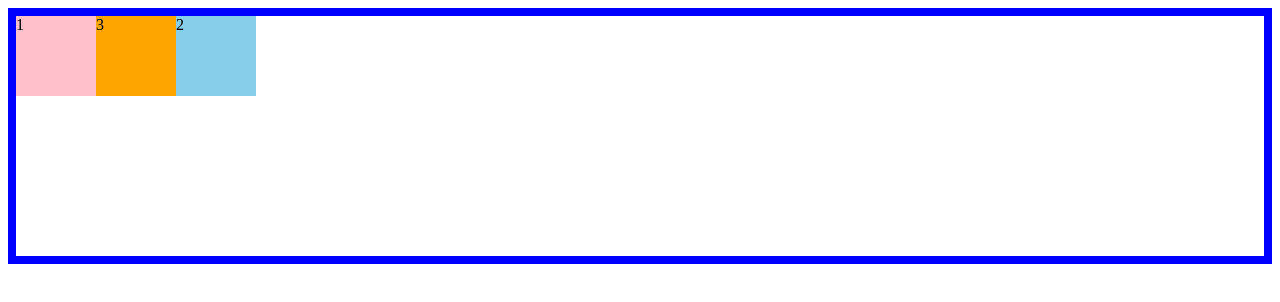
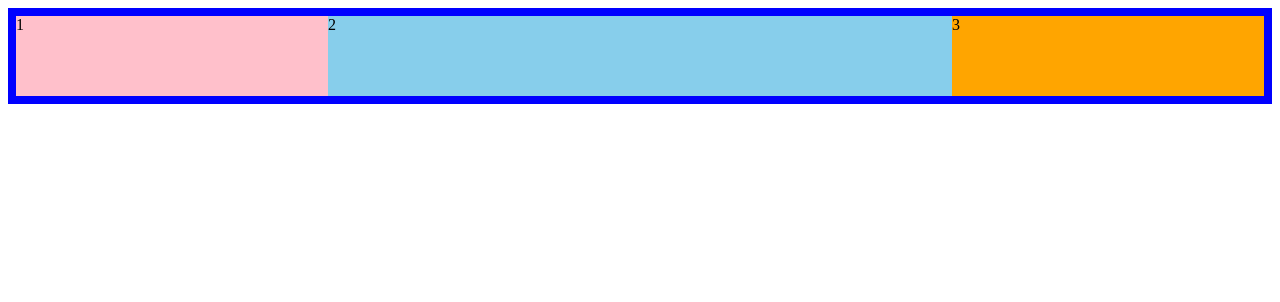
Before and after one commit to Fendo181/css_practice, a plain HTML site: page flexbox/index.html in a window 1280 px wide. Drawn offline with Linux system fonts and the light colour scheme.

Commit message:
コンテナアイテムのflex:1の概念について理解した

```diff
--- a/flexbox/style.css
+++ b/flexbox/style.css
@@ -3,23 +3,24 @@
 .container {
   border: 8px solid blue;
   display: flex;
-  height: 240px;
 }
 .item-1 {
   width: 80px;
   height: 80px;
   background-color: pink;
+  flex: 1;
 }
 
 .item-2 {
   width: 80px;
   height: 80px;
   background-color: skyblue;
-  order: 1;
+  flex: 2;
 }
 
 .item-3 {
   width: 80px;
   height: 80px;
   background-color: orange;
+  flex: 1;
 }
```
Also changed, not shown: 1 other file.
